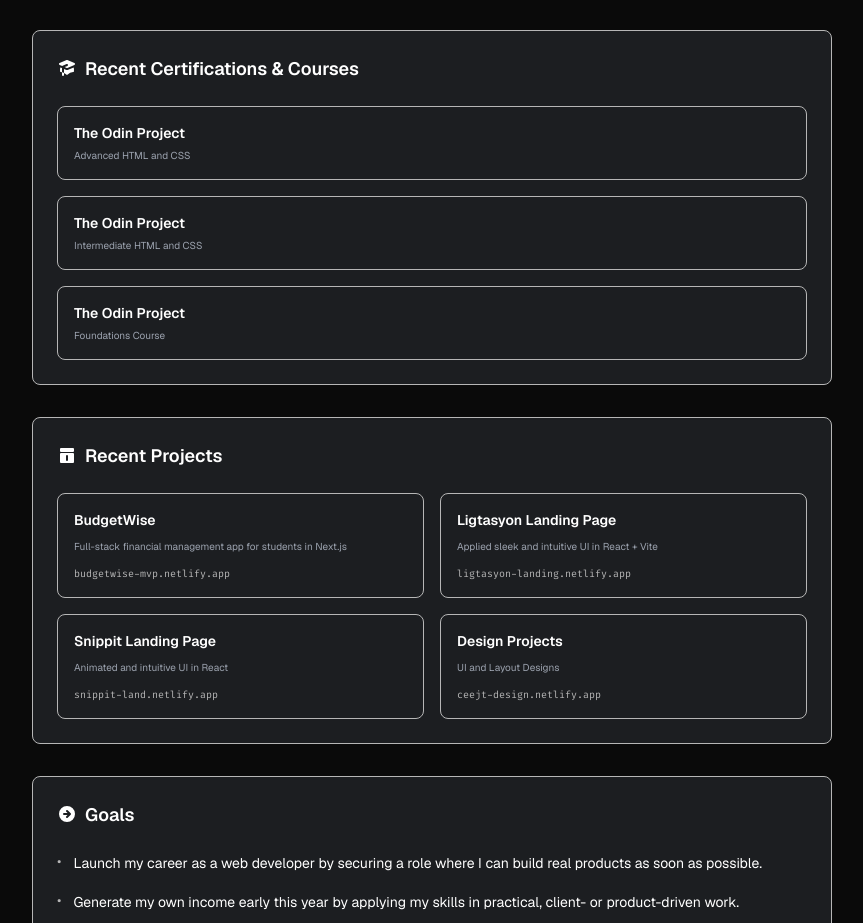
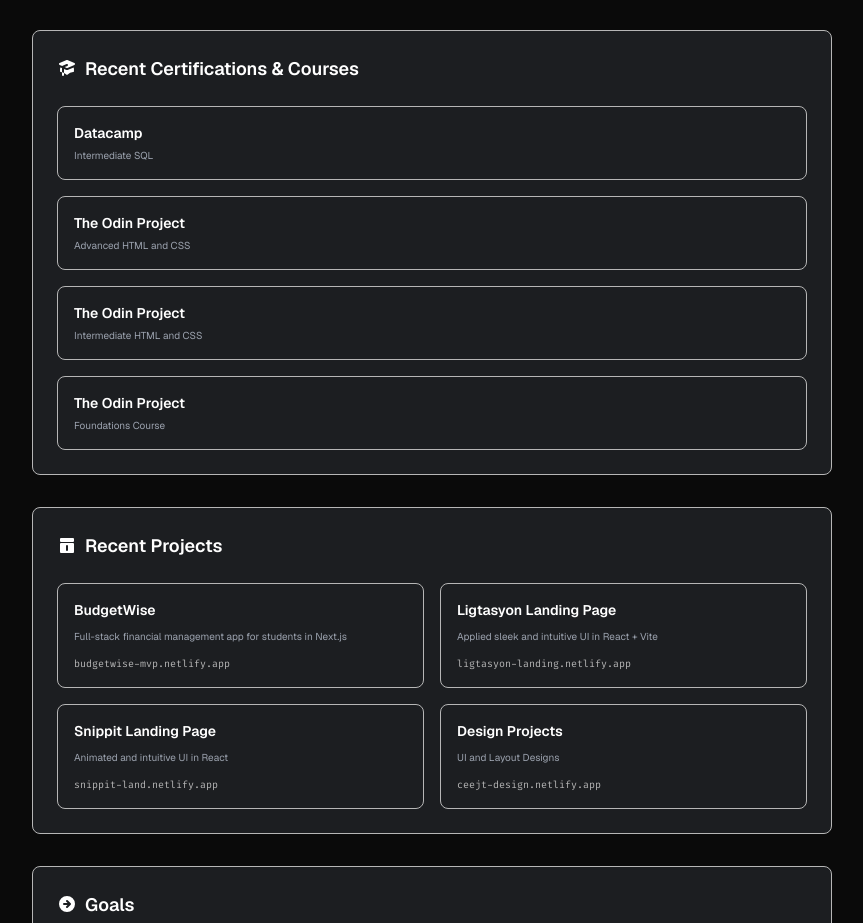
Before and after one commit to ceejt/Third-Portfolio, a React (Create React App) app: page / in a window 1280 px wide. Shown: the part 911-1834 px from the top of the page, without its empty margins (0-863 px from the left). Built offline with nearby package versions, Linux system fonts and the light colour scheme.

Commit message:
Added Datacamp certificate.

```diff
--- a/src/data/portfolioData.js
+++ b/src/data/portfolioData.js
@@ -95,6 +95,11 @@ export const portfolioData = {
 
   certifications: [
     {
+      title: "Datacamp",
+      subtitle: "Intermediate SQL",
+      url: "https://www.datacamp.com/completed/statement-of-accomplishment/course/a38c9c42838ce8921a967c1a9dd1ff29935463a3",
+    },
+    {
       title: "The Odin Project",
       subtitle: "Advanced HTML and CSS",
       url: "https://ceejt-portfolio.netlify.app/",
```
